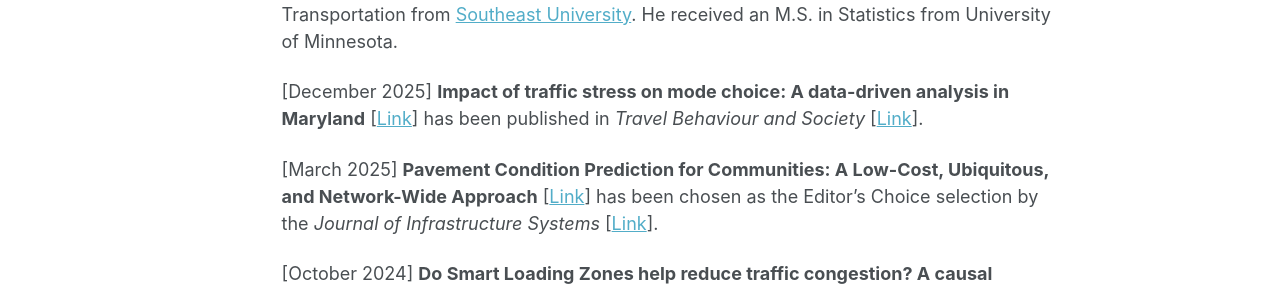
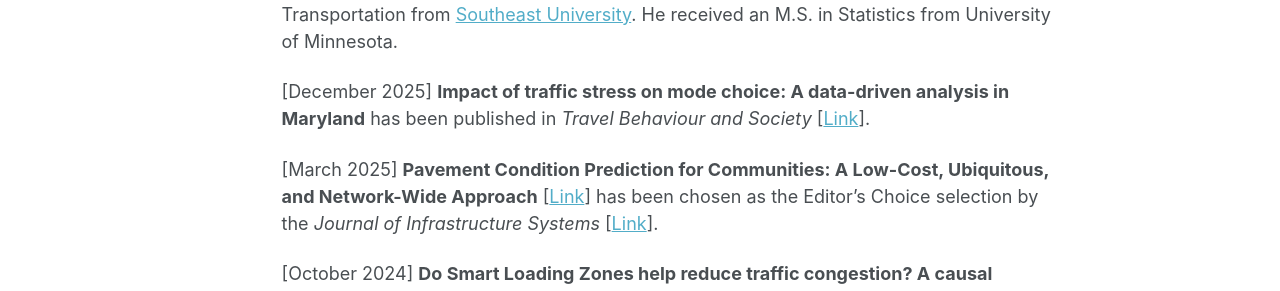
Before and after one commit to vtao1989/blog, a Jekyll site: the page built from _pages/about.md, in a window 1280 px wide and 1203 px high. Shown: the part 650-941 px from the top of the window. Built offline with Jekyll 4.4.1, drawn with Linux system fonts in a browser that asks for light colours.

Commit message:
Update about and publications pages for consistency and accuracy

```diff
--- a/_pages/about.md
+++ b/_pages/about.md
@@ -14,7 +14,7 @@ Tao has been the instructor for the courses Urban Transportation Planning and Po
 
 Tao received a Ph.D. in Urban and Regional Planning from [University of Minnesota](https://twin-cities.umn.edu/). He received an M.E. in Transportation Planning and Management and a B.E. in Traffic and Transportation from [Southeast University](https://www.seu.edu.cn/english/). He received an M.S. in Statistics from University of Minnesota.
 
-[December 2025] **Impact of traffic stress on mode choice: A data-driven analysis in Maryland** [[Link](https://doi.org/10.1061/JITSE4.ISENG-2378)] has been published in *Travel Behaviour and Society* [[Link](https://doi.org/10.1016/j.tbs.2025.101206)].
+[December 2025] **Impact of traffic stress on mode choice: A data-driven analysis in Maryland** has been published in *Travel Behaviour and Society* [[Link](https://doi.org/10.1016/j.tbs.2025.101206)].
 
 [March 2025] **Pavement Condition Prediction for Communities: A Low-Cost, Ubiquitous, and Network-Wide Approach** [[Link](https://doi.org/10.1061/JITSE4.ISENG-2378)] has been chosen as the Editor's Choice selection by the *Journal of Infrastructure Systems* [[Link](https://ascelibrary.org/jitse4/is_editors_choice_collection)].
 
```
Also changed, not shown: _pages/publications.md (+1 -1 lines), 1 other file.
